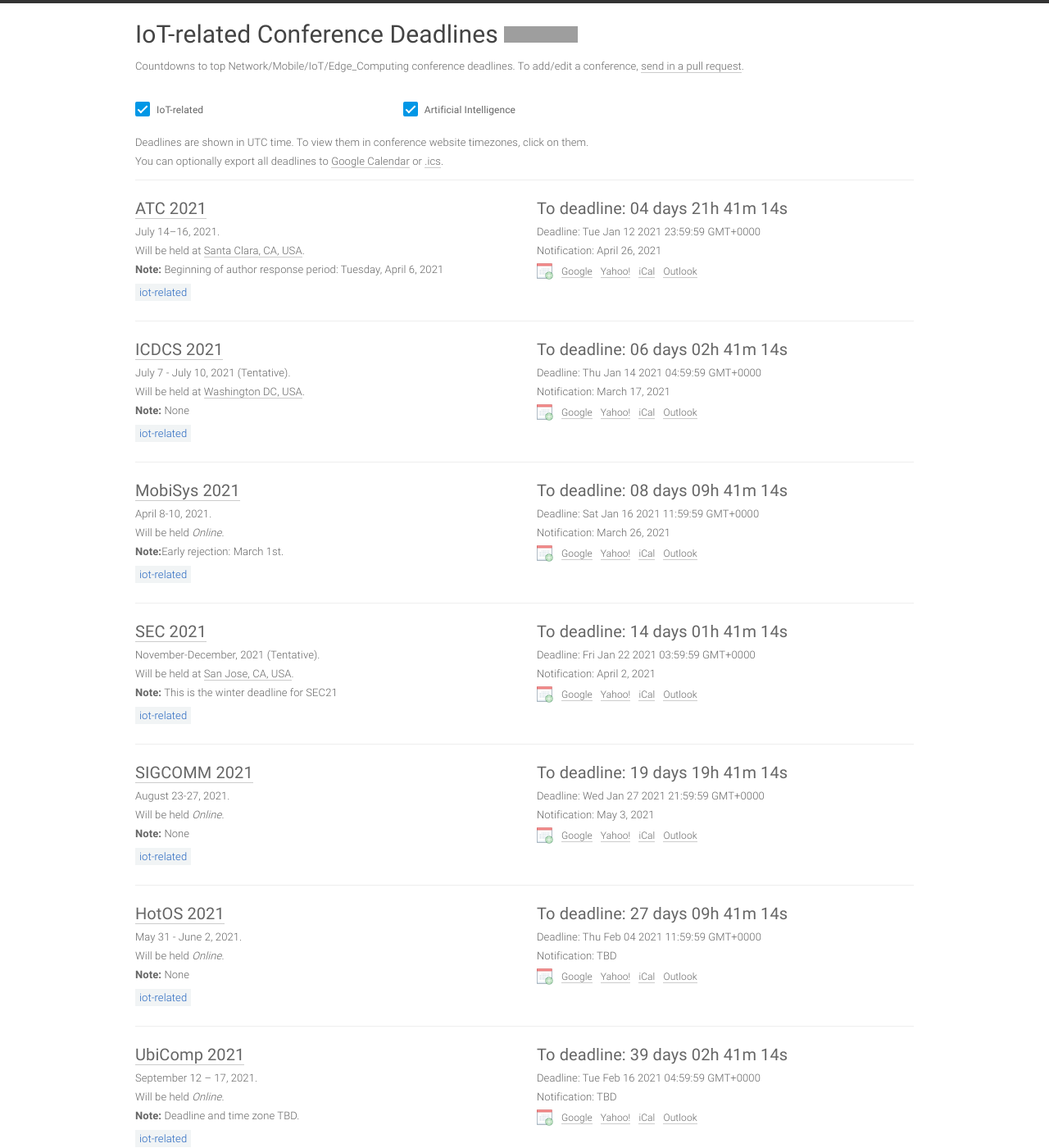
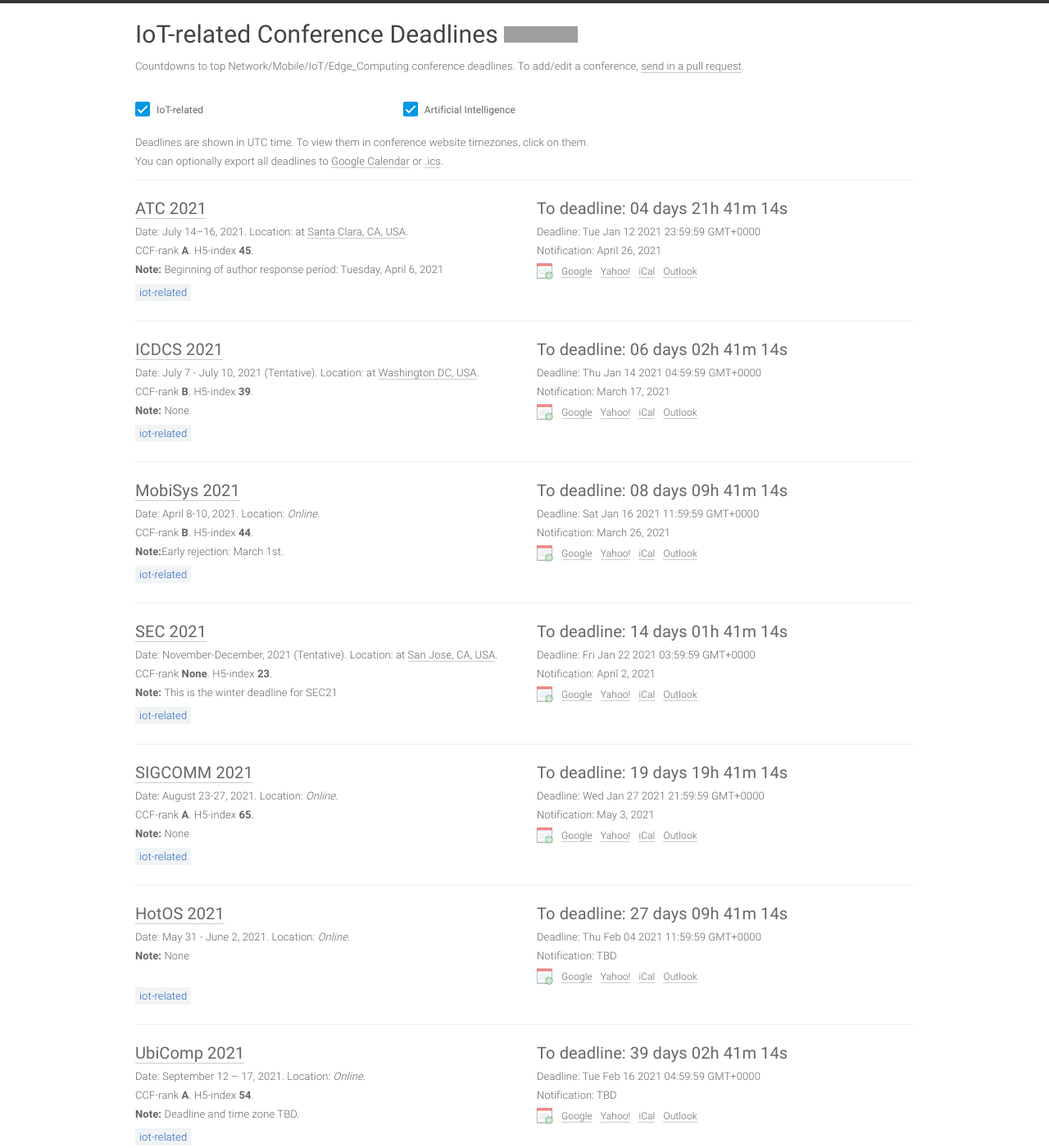
Before and after one commit to liborui/iot-conf-deadlines, a Jekyll site: the page built from index.html, in a window 1280 px wide and 1400 px high. Shown: the whole window at 82% size. Built offline with Jekyll 4.4.1, drawn with Linux system fonts in a browser that asks for light colours; a script that is not in the unit is left out; some of the changed text lies outside the part shown; grey boxes are pictures that could not be loaded.

Commit message:
by Darwin@2021-01-08 10:18:40

```diff
--- a/_layouts/home.html
+++ b/_layouts/home.html
@@ -84,12 +84,22 @@
             <div class="row">
               <div class="col-xs-12 col-sm-6">
                 <div class="meta">
-                  <span class="conf-date">{{conf.conf_date}}.<br>Will be held </span>
+                  <span class="conf-date">Date: {{conf.conf_date}}. </span>
                   <span class="conf-place">
+                    Location:
                     {% if conf.place == "Online" %}
                     <i>{{conf.place}}</i>.
                     {% else %}
                     at <a href="http://maps.google.com/?q={{conf.place}}">{{conf.place}}</a>.
+                    {% endif %}
+                    <br>
+                  </span>
+                  <span class="conf-data">
+                    {% if conf.ccf %}
+                    CCF-rank <b>{{conf.ccf}}</b>.
+                    {% endif %}
+                    {% if conf.hindex %}
+                    H5-index <b>{{conf.hindex}}</b>.
                     {% endif %}
                   </span>
                 </div>
```
Also changed, not shown: _data/conferences.yml (+14 -1 lines), README-EN.md (added), README.md.
